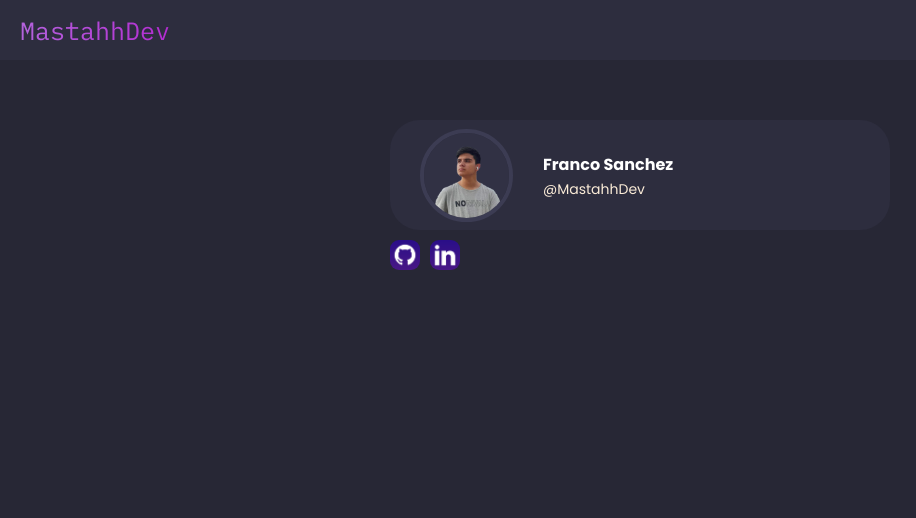
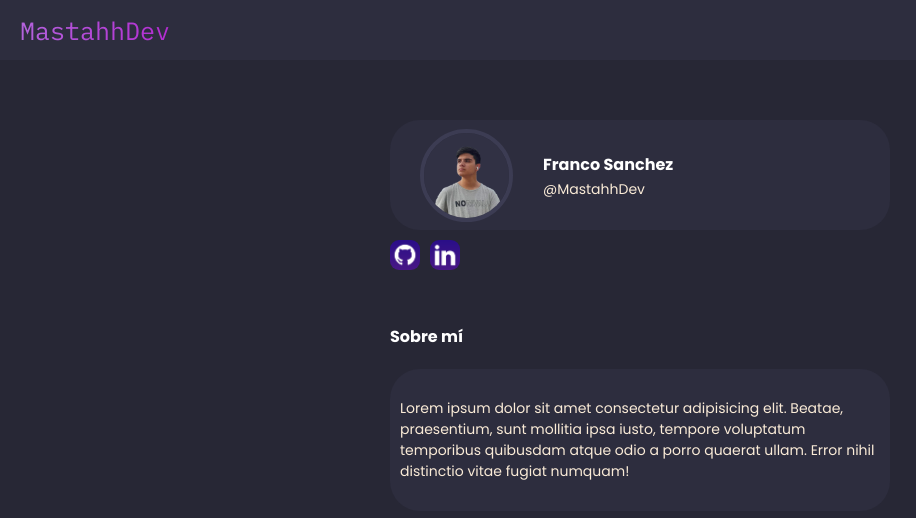
Before and after one commit to MastahhDev/Portfolio, a plain HTML site: page index.html in a window 1280 px wide. Shown: the whole page, without its empty margins (0-916 px from the left). Drawn offline with Linux system fonts and the light colour scheme.

Commit message:
Sobre mí agregado

```diff
--- a/CSS/style.css
+++ b/CSS/style.css
@@ -21,6 +21,16 @@ body{
     max-height: 110px;
     margin: 120px auto 0;
     border-radius: 30px;
+}
+
+#sobre-mi{
+    background-color: hsl(240, 16%, 21%);
+    border-radius: 30px;
+    max-width: 500px;
+    max-height: auto;
+    margin: auto;
+    padding: 15px 10px;
+    box-sizing: border-box;
 }
 
 /* Botones */
@@ -89,3 +99,21 @@ body{
     color: antiquewhite;
     margin-top: 2px;
 }
+
+.sobre-titulo{
+    display: flex;
+    margin: 20px auto;
+    max-width: 500px;
+    margin-top: 50px;
+
+    font-family: 'Poppins', sans-serif;
+    font-size: 16px;
+    color: white;
+    font-weight: 700;
+}
+
+.sobre-texto{
+    font-family: 'Poppins', sans-serif;
+    font-size: 14px;
+    color: antiquewhite;
+}
--- a/index.html
+++ b/index.html
@@ -46,6 +46,11 @@
         </a>
     </div>
 
+    <p class="sobre-titulo">Sobre mí</p>
+    <div id="sobre-mi">
+        <p class="sobre-texto">Lorem ipsum dolor sit amet consectetur adipisicing elit. Beatae, praesentium, sunt mollitia ipsa iusto, tempore voluptatum temporibus quibusdam atque odio a porro quaerat ullam. Error nihil distinctio vitae fugiat numquam!</p>
+    </div>
+
 </body>
 
 </html>
```
